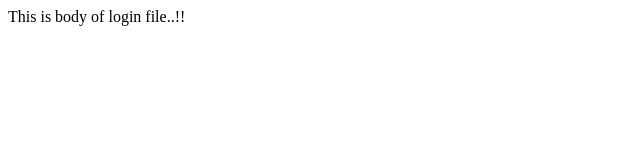
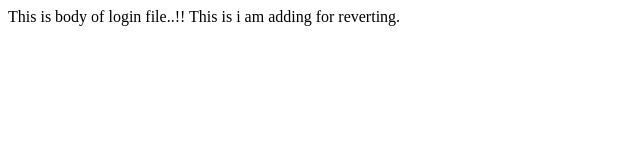
Before and after one commit to patilvivek261/project3, a plain HTML site: page login.html in a window 1280 px wide. Shown: the whole page, without its empty margins (0-640 px from the left). Drawn offline with Linux system fonts and the light colour scheme.

Commit message:
'revertCommit'

```diff
--- a/login.html
+++ b/login.html
@@ -5,6 +5,8 @@
 
 <body>
 	This is body of login file..!!
+
+	This is i am adding for reverting.
 </body>
 
 </html>
```
